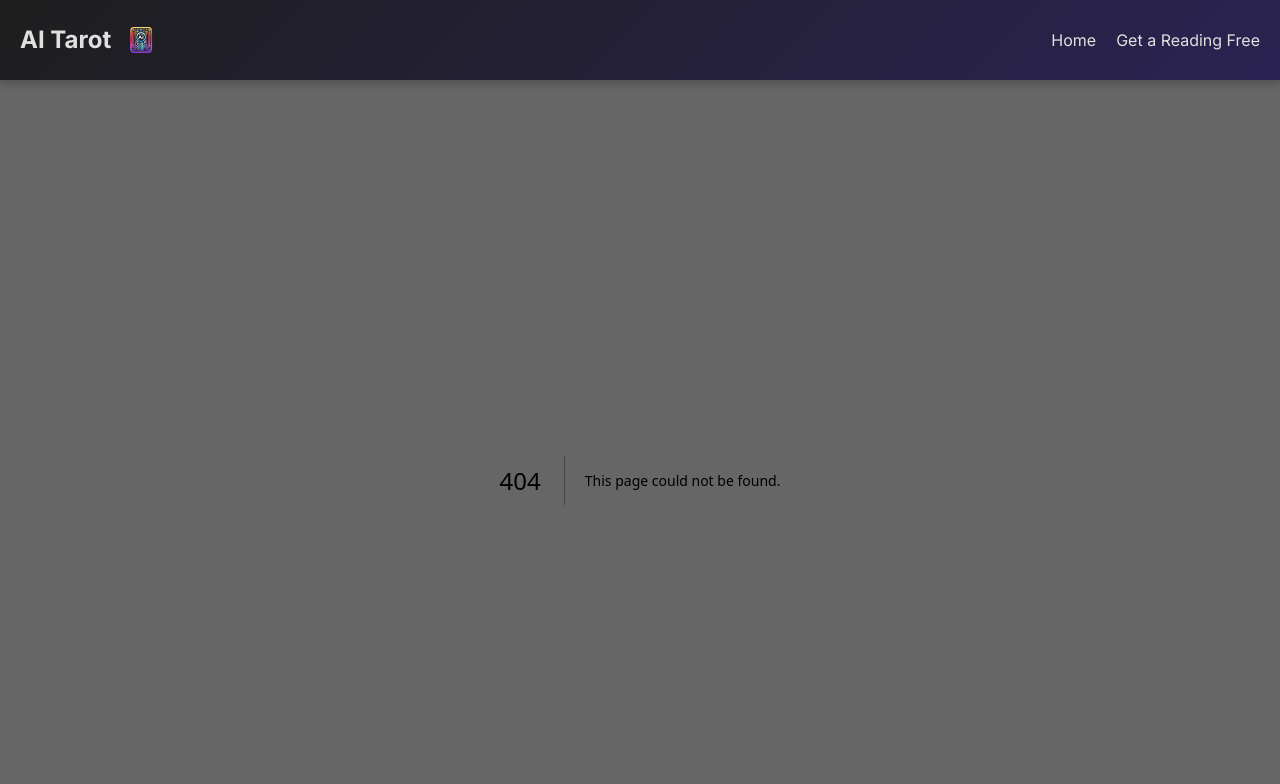
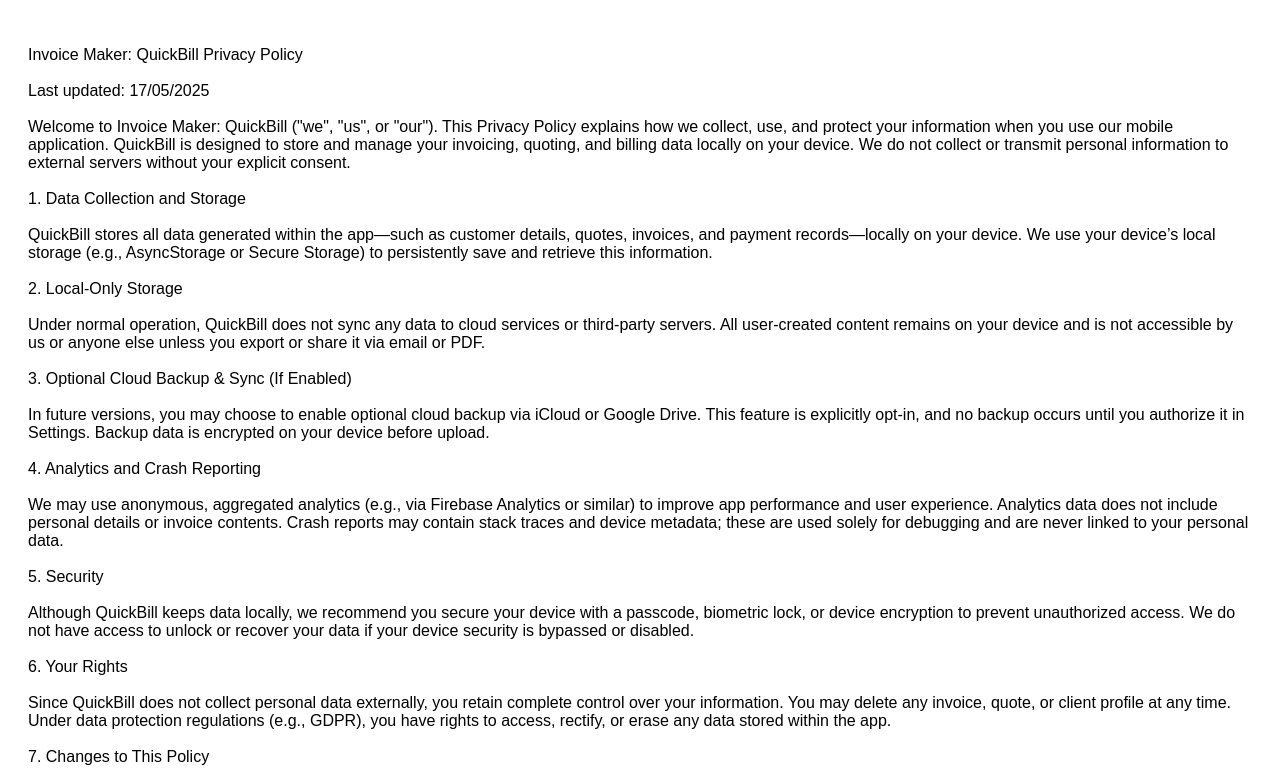
Before and after one commit to AlperenGuntekin/tarot-ai-next, a Next.js app: page /quickbill-privacy-policy in a window 1280 px wide. Before the commit this address had no page. Shown: the top 784 px of the page. Built offline with nearby package versions, Linux system fonts and the light colour scheme.

Commit message:
feature/quickbill-privacy-policy-added

```diff
--- /dev/null
+++ b/pages/quickbill-privacy-policy.tsx
@@ -0,0 +1,55 @@
+import React from 'react';
+
+const privacyPolicy = `
+Invoice Maker: QuickBill Privacy Policy
+
+Last updated: 17/05/2025
+
+Welcome to Invoice Maker: QuickBill ("we", "us", or "our"). This Privacy Policy explains how we collect, use, and protect your information when you use our mobile application. QuickBill is designed to store and manage your invoicing, quoting, and billing data locally on your device. We do not collect or transmit personal information to external servers without your explicit consent.
+
+1. Data Collection and Storage
+
+QuickBill stores all data generated within the app—such as customer details, quotes, invoices, and payment records—locally on your device. We use your device’s local storage (e.g., AsyncStorage or Secure Storage) to persistently save and retrieve this information.
+
+2. Local-Only Storage
+
+Under normal operation, QuickBill does not sync any data to cloud services or third-party servers. All user-created content remains on your device and is not accessible by us or anyone else unless you export or share it via email or PDF.
+
+3. Optional Cloud Backup & Sync (If Enabled)
+
+In future versions, you may choose to enable optional cloud backup via iCloud or Google Drive. This feature is explicitly opt-in, and no backup occurs until you authorize it in Settings. Backup data is encrypted on your device before upload.
+
+4. Analytics and Crash Reporting
+
+We may use anonymous, aggregated analytics (e.g., via Firebase Analytics or similar) to improve app performance and user experience. Analytics data does not include personal details or invoice contents. Crash reports may contain stack traces and device metadata; these are used solely for debugging and are never linked to your personal data.
+
+5. Security
+
+Although QuickBill keeps data locally, we recommend you secure your device with a passcode, biometric lock, or device encryption to prevent unauthorized access. We do not have access to unlock or recover your data if your device security is bypassed or disabled.
+
+6. Your Rights
+
+Since QuickBill does not collect personal data externally, you retain complete control over your information. You may delete any invoice, quote, or client profile at any time. Under data protection regulations (e.g., GDPR), you have rights to access, rectify, or erase any data stored within the app.
+
+7. Changes to This Policy
+
+We may update this Privacy Policy occasionally. When changes occur, the "Last updated" date at the top will be revised, and a summary of key updates may be provided within the app. We encourage you to review this policy periodically.
+
+8. Contact Us
+
+If you have any questions or concerns about this Privacy Policy, please contact us at:
+
+Email: alperenguntekin@hotmail.com
+
+By using Invoice Maker: QuickBill, you agree to the terms of this Privacy Policy.
+`;
+
+const QuickBillPrivacyPolicyPage: React.FC = () => {
+  return (
+    <div style={{ padding: '20px', fontFamily: 'Arial, sans-serif', whiteSpace: 'pre-wrap' }}>
+      {privacyPolicy}
+    </div>
+  );
+};
+
+export default QuickBillPrivacyPolicyPage;
```
